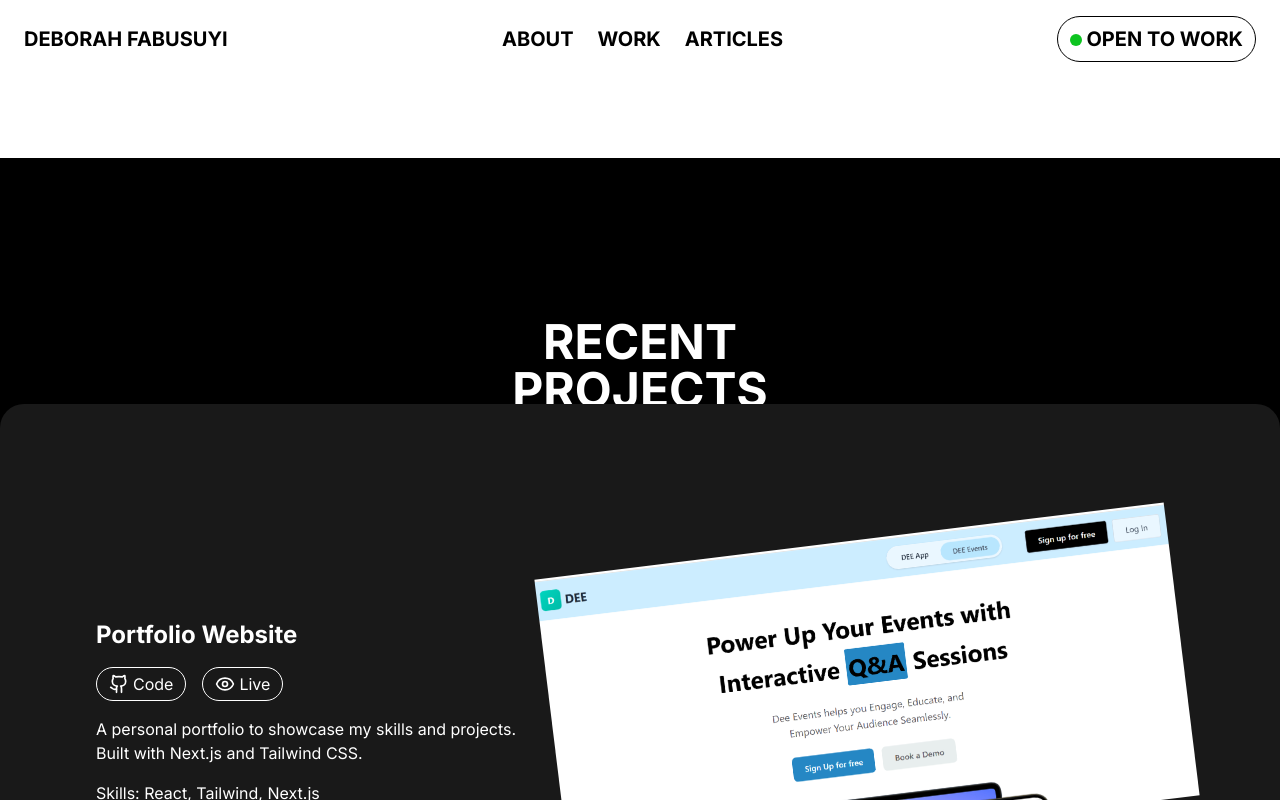
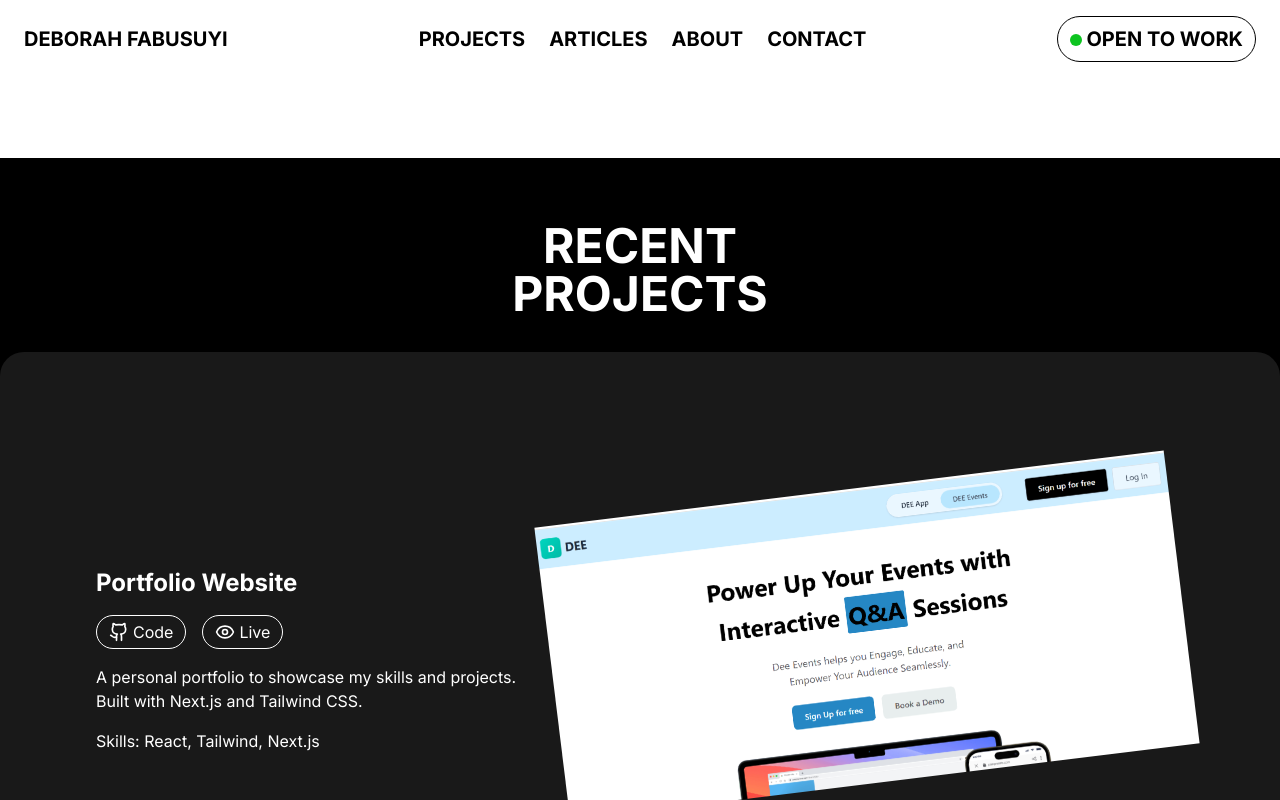
Before and after one commit to fabusuyi-deborah/deborah-fabusuyi, a Next.js app: page /projects in a window 1280 px wide. Shown: the top 800 px of the page. Built offline with nearby package versions, Linux system fonts and the light colour scheme.

Commit message:
fix: changed my copy's

```diff
--- a/src/components/layout/Navbar.tsx
+++ b/src/components/layout/Navbar.tsx
@@ -1,5 +1,6 @@
 'use client';
 import { useState } from "react";
+import Link from "next/link";
 
 export default function Navbar() {
   const [isOpen, setIsOpen] = useState(false);
@@ -9,15 +10,34 @@ export default function Navbar() {
       <div className="flex items-center justify-between max-w-7xl mx-auto">
         {/* Logo */}
         <div>
-          <p>DEBORAH FABUSUYI</p>
+          <Link href="/" className="">
+            DEBORAH FABUSUYI
+          </Link>
         </div>
 
         {/* Nav Links (hidden on small screens) */}
         <div className="hidden md:block">
           <ul className="flex space-x-6">
-            <li><a href="#about" className="hover:text-gray-600">ABOUT</a></li>
-            <li><a href="#work" className="hover:text-gray-600">WORK</a></li>
-            <li><a href="#articles" className="hover:text-gray-600">ARTICLES</a></li>
+            <li>
+              <Link href="/projects" className="">
+                PROJECTS
+              </Link>
+            </li>
+            <li>
+              <Link href="/articles" className="">
+                ARTICLES
+              </Link>
+            </li>
+            <li>
+              <Link href="/about" className="">
+                ABOUT
+              </Link>
+            </li>
+            <li>
+              <Link href="/contact" className="">
+                CONTACT
+              </Link>
+            </li>
           </ul>
         </div>
 
@@ -30,13 +50,24 @@ export default function Navbar() {
         </div>
 
         {/* Mobile menu icon (hamburger) */}
-        {/* Mobile Hamburger Icon */}
         <div className="md:hidden">
           <button onClick={() => setIsOpen(!isOpen)}>
-            <svg className="w-6 h-6" fill="none" stroke="currentColor" strokeWidth="2"
-              viewBox="0 0 24 24">
-              <path strokeLinecap="round" strokeLinejoin="round"
-                d={isOpen ? 'M6 18L18 6M6 6l12 12' : 'M4 6h16M4 12h16M4 18h16'} />
+            <svg
+              className="w-6 h-6"
+              fill="none"
+              stroke="currentColor"
+              strokeWidth="2"
+              viewBox="0 0 24 24"
+            >
+              <path
+                strokeLinecap="round"
+                strokeLinejoin="round"
+                d={
+                  isOpen
+                    ? "M6 18L18 6M6 6l12 12"
+                    : "M4 6h16M4 12h16M4 18h16"
+                }
+              />
             </svg>
           </button>
         </div>
@@ -46,9 +77,42 @@ export default function Navbar() {
       {isOpen && (
         <div className="md:hidden mt-4 space-y-4 text-center">
           <ul className="space-y-2">
-            <li><a href="#about" className="block hover:text-gray-600">ABOUT</a></li>
-            <li><a href="#work" className="block hover:text-gray-600">WORK</a></li>
-            <li><a href="#articles" className="block hover:text-gray-600">ARTICLES</a></li>
+            <li>
+              <Link
+                href="/#about"
+                className="block hover:text-gray-600"
+                onClick={() => setIsOpen(false)}
+              >
+                PROJECTS
+              </Link>
+            </li>
+            <li>
+              <Link
+                href="/#work"
+                className="block hover:text-gray-600"
+                onClick={() => setIsOpen(false)}
+              >
+                ARTICLES
+              </Link>
+            </li>
+            <li>
+              <Link
+                href="/#articles"
+                className="block hover:text-gray-600"
+                onClick={() => setIsOpen(false)}
+              >
+                ABOUT
+              </Link>
+            </li>
+            <li>
+              <Link
+                href="/#contact"
+                className="block hover:text-gray-600"
+                onClick={() => setIsOpen(false)}
+              >
+                CONTACT
+              </Link>
+            </li>
           </ul>
           <button className="mt-2 px-4 py-2 rounded-full border border-black">
             <span className="mr-1 bg-[#0DC420] rounded-full h-3 w-3 inline-block"></span>
--- a/src/components/sections/Articles.tsx
+++ b/src/components/sections/Articles.tsx
@@ -1,5 +1,3 @@
-// src/components/sections/Articles.tsx
-
 import ArticleCard from '@/components/shared/BlogCard';
 
 type Article = {
@@ -9,21 +7,22 @@ type Article = {
   excerpt: string;
 };
 
-
-type ArticleSectionProps = {
+type ArticlesSectionProps = {
   articles: Article[];
 };
 
-export default function ArticlesSection({ articles }: ArticleSectionProps) {
+export default function ArticlesSection({ articles }: ArticlesSectionProps) {
   return (
-    <section className=' py-30 mt-20 overflow-x-auto '>
-      <h1 className='text-5xl font-bold py-10 text-center '>
-        <span className='block'>PUBLICATIONS</span>
-        <span className='block'> & ARTICLES</span>
+    <section className="py-20 mt-20 overflow-x-auto" id="articles">
+      <h1 className="text-5xl font-bold py-10 text-center">
+        <span className="block">PUBLICATIONS</span>
+        <span className="block">& ARTICLES</span>
       </h1>
-      <p className='text-center text-lg max-w-2xl mx-auto mb-10'>
-        Aside from coding, I like writing about tech, sharing insights, and exploring new ideas in software development.
+
+      <p className="text-center text-lg max-w-2xl mx-auto mb-10">
+        Aside from coding, I am passionate about writing and sharing knowledge on tech topics, software development and programming. In this section you&apos;ll find my articles covering various aspects of web development, including tutorials, tips, and insights to help others in their coding journey.
       </p>
+
       <div className="overflow-x-auto scrollbar-hide">
         <div className="flex flex-row gap-6 md:gap-12 lg:gap-16 w-max px-4">
           {articles.map((article) => (
--- a/src/components/sections/Connect.tsx
+++ b/src/components/sections/Connect.tsx
@@ -1,6 +1,6 @@
 export default function Connect() {
   return (
-    <section className="py-20 px-4 text-center">
+    <section className="py-20 px-4 text-center" id="connect">
       <div>
         {/* Social links */}
         <div className="flex flex-wrap gap-4 mb-16 justify-center text-sm sm:text-base md:text-lg">
@@ -12,16 +12,17 @@ export default function Connect() {
 
         {/* Email button */}
         <div>
-          <button className="px-3 py-2 rounded-full border border-black text-sm sm:text-lg md:text-2xl lg:text-3xl break-all">
-            <span className="mr-1 bg-[#0DC420] rounded-full h-3 w-3 inline-block"></span>
+          <button className="px-3 py-2 rounded-full border border-black text-md sm:text-lg md:text-2xl lg:text-3xl break-all">
+            <span className="mr-1 bg-[#0DC420] rounded-full h-3 w-3 inline-block" />
             fabusuyideborah03@gmail.com
-            <span className="ml-1 bg-[#0DC420] rounded-full h-3 w-3 inline-block"></span>
+            <span className="ml-1 bg-[#0DC420] rounded-full h-3 w-3 inline-block" />
           </button>
         </div>
 
         {/* Heading */}
         <p className="font-bold pt-16 text-center mx-auto text-3xl sm:text-4xl md:text-5xl lg:text-6xl leading-tight">
-          LET&apos;S WORK <br />TOGETHER
+          LET&apos;S WORK <br />
+          TOGETHER
         </p>
       </div>
     </section>
--- a/src/components/sections/Projects.tsx
+++ b/src/components/sections/Projects.tsx
@@ -1,4 +1,3 @@
-// src/components/sections/ProjectsSection.tsx
 "use client";
 
 import { useRef } from "react";
@@ -28,8 +27,12 @@ export default function ProjectsSection({ projects }: ProjectsSectionProps) {
   });
 
   return (
-    <section className="bg-black text-white py-30 mt-20" ref={containerRef}>
-      <h1 className="text-5xl font-bold py-10 text-center">
+    <section
+      className="bg-black text-white mt-20"
+      id="projects"
+      ref={containerRef}
+    >
+      <h1 className="text-5xl font-bold py-16 text-center">
         <span className="block">RECENT</span>
         <span className="block">PROJECTS</span>
       </h1>
@@ -62,12 +65,10 @@ function ProjectMotionCard({
   total,
   scrollYProgress,
 }: ProjectMotionCardProps) {
-  // Each card's animation window
   const start = index * (1 / total);
   const end = start + 1 / total;
 
-  // Move card slightly up only when it's "active"
-  const y = useTransform(scrollYProgress, [start, end], [0, -50]);
+  const y = useTransform(scrollYProgress, [start, end], [0, -30]);
 
   return (
     <motion.div
@@ -75,7 +76,7 @@ function ProjectMotionCard({
         y,
         position: "sticky",
         top: "10vh",
-        zIndex: index + 1, // later cards on top
+        zIndex: index + 1,
       }}
       className="mb-12"
     >
--- a/src/components/shared/BlogCard.tsx
+++ b/src/components/shared/BlogCard.tsx
@@ -1,6 +1,5 @@
 import Image from "next/image";
 import { ArrowUpRight } from "lucide-react";
-// import Link from "next/link";
 
 type Article = {
   title: string;
@@ -9,27 +8,23 @@ type Article = {
   slug: string;
 };
 
-export default function BlogCard ({ article }: { article: Article }) {
+export default function BlogCard({ article }: { article: Article }) {
   return (
     <div className="blog-card">
       {/* Image and Title */}
       <div className="relative w-full aspect-[16/9] overflow-hidden">
-  <Image
-    src={article.image}
-    alt={article.title}
-    fill
-    className="object-cover"
-  />
+        <Image src={article.image} alt={article.title} fill className="object-cover" />
       </div>
 
       <h2 className="text-2xl font-bold pt-3">{article.title}</h2>
-      <p className="text-l pt-3">{article.excerpt}</p>
+
+      <p className="text-lg pt-3">{article.excerpt}</p>
+
       <div className="mt-4 flex items-center justify-between">
         <div className="bg-[#9747FF] text-white rounded-full p-2">
           <ArrowUpRight className="w-5 h-5" />
         </div>
       </div>
-
     </div>
   );
-};
+}
--- a/src/components/shared/ProjectCard.tsx
+++ b/src/components/shared/ProjectCard.tsx
@@ -1,4 +1,3 @@
-// src/components/shared/ProjectCard.tsx
 import Image from "next/image";
 import { Github, Eye } from "lucide-react";
 import Link from "next/link";
@@ -24,7 +23,7 @@ export default function ProjectCard({
   return (
     <motion.div
       style={style}
-      className={`w-full rounded-3xl md:p-24 px-8 py-10 flex flex-col-reverse lg:flex-row items-center justify-between gap-8 ${project.bgColor}`}
+      className={`w-full rounded-3xl md:p-24 px-8 py-10 flex flex-col-reverse lg:flex-row items-center justify-between gap-8 ${project.bgColor ?? ""}`}
     >
       {/* Text Section */}
       <div className="text-white w-full lg:w-2/5 space-y-4 mt-4 sm:mt-12">
@@ -34,6 +33,7 @@ export default function ProjectCard({
           <Link
             href={project.githubLink}
             target="_blank"
+            rel="noopener noreferrer"
             className="flex items-center gap-1 border border-white px-3 py-1 rounded-full"
           >
             <Github size={20} /> Code
@@ -42,15 +42,16 @@ export default function ProjectCard({
           <Link
             href={project.liveLink}
             target="_blank"
+            rel="noopener noreferrer"
             className="flex items-center gap-1 border border-white px-3 py-1 rounded-full"
           >
             <Eye size={20} /> Live
           </Link>
         </div>
 
-        <p className=" text-white">{project.description}</p>
+        <p className="text-white">{project.description}</p>
 
-        <p className="text-white ">
+        <p className="text-white">
           Skills: {project.stack.join(", ")}
         </p>
       </div>
```
Also changed, not shown: src/components/sections/About.tsx (+15 -10 lines), src/components/sections/Hero.tsx (+12 -37 lines). Lines whose indentation alone changed are shown as unchanged.
